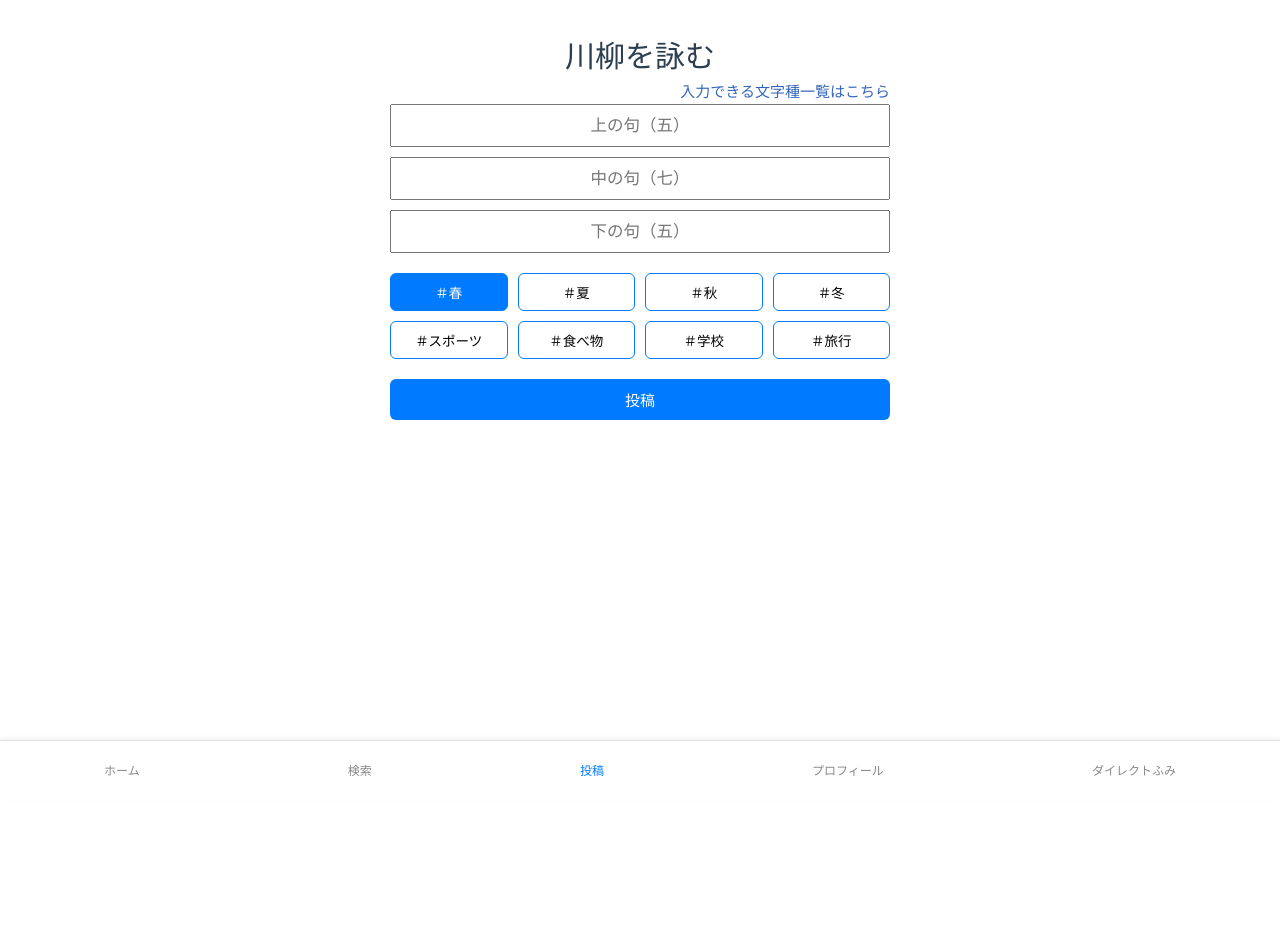
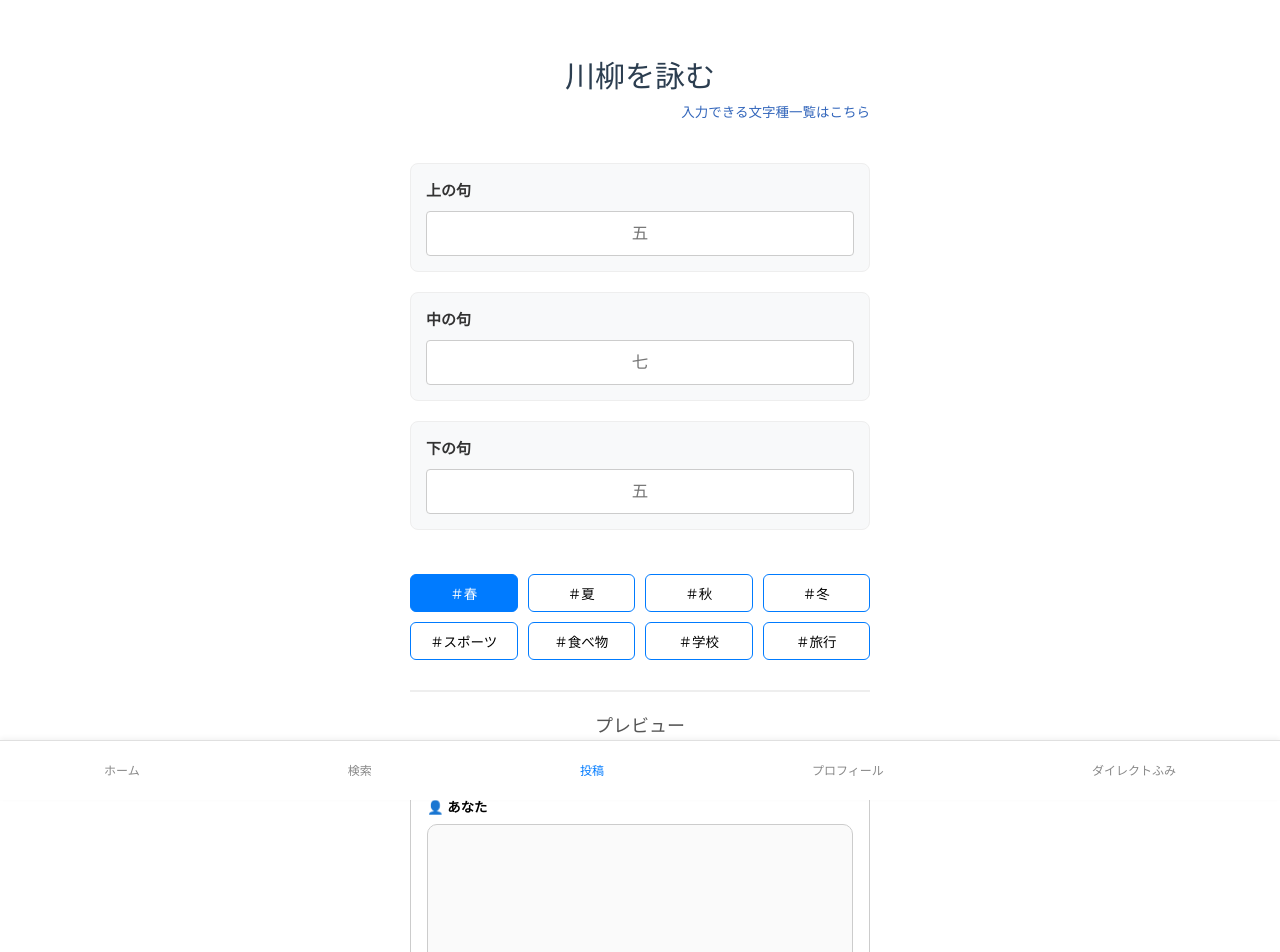
Before and after one commit to Shilomalu/senryu-app-public, a Vue app in the folder frontend/: page /post in a window 1280 px wide. Shown: the top 952 px of the page. Before the commit the page ends 800 px from the top, so only its background shows below. Built offline with nearby package versions, Linux system fonts and the light colour scheme.

Commit message:
プレビュー機能フロントエンド途中

```diff
--- a/frontend/src/components/PostCard.vue
+++ b/frontend/src/components/PostCard.vue
@@ -14,13 +14,29 @@
 
     <div class="poem-wrapper">
       <div class="poem">
+        <template v-if="post.ruby_content && post.ruby_content.length > 0">
+          <!-- 各句 (上・中・下) のループ -->
+          <div v-for="(phrase, pIndex) in post.ruby_content" :key="pIndex" class="post-line">
+             <!-- 単語ごとのループ -->
+             <span v-for="(word, wIndex) in phrase" :key="wIndex" class="word-unit">
+               <ruby v-if="word.ruby">
+                 {{ word.text }}<rt>{{ word.ruby }}</rt>
+               </ruby>
+               <span v-else>{{ word.text }}</span>
+             </span>
+          </div>
+        </template>
+
+        <!-- パターンB: ルビデータがない場合 (旧データ互換) -->
+        <template v-else>
           <p v-for="(line, index) in lines" :key="index" class="post-line">
             {{ line }}
           </p>
+        </template>
       </div>
     </div>
 
-    <div class="actions">
+    <div class="actions" v-if="!isPreview">
       <!-- LikeButton に初期いいね状態とカウントを渡し、toggle 時に post の likesCount を更新 -->
       <LikeButton
         :postId="post.id"
@@ -42,7 +58,7 @@
     </div>
 
 
-    <div v-if="showReplies" class="replies">
+    <div v-if="!isPreview && showReplies" class="replies">
       <div v-if="!replies.length" class="no-replies">返信はありません</div>
         <div v-else class="reply-scroll-container">
           <div v-for="reply in replies" :key="reply.id" class="reply">
@@ -84,6 +100,10 @@ const props = defineProps({
   currentUser: {
     type: Object,
     default: null
+  },
+    isPreview: {
+    type: Boolean,
+    default: false
   }
 });
 
@@ -127,7 +147,10 @@ const handleReplyDeleted = (replyId) => {
 };
 
 const goToProfile = () => {
-  router.push(`/profile/${props.post.user_id}`);
+  // プレビュー中は遷移させない
+  if (!props.isPreview && props.post.user_id) {
+      router.push(`/users/${props.post.user_id}`);
+  }
 };
 </script>
 
@@ -199,6 +222,26 @@ const goToProfile = () => {
   text-align: center;
   color: #000;
 }
+
+.word-unit {
+  display: inline-block; /* 単語ごとのまとまり */
+}
+
+/* ルビのスタイル */
+ruby {
+  ruby-position: over; /* 縦書きでは右側に表示 */
+  display: inline-flex;
+  flex-direction: column; /* 縦書き用 */
+  align-items: center;
+}
+
+rt {
+  font-size: 0.5em; /* ルビのサイズ */
+  color: #555;
+  text-align: center;
+  margin-bottom: -0.4em; /* 文字との距離調整 */
+}
+
 
 .actions {
   display: flex;
--- a/frontend/src/views/CreatePostView.vue
+++ b/frontend/src/views/CreatePostView.vue
@@ -1,10 +1,15 @@
 <script setup>
-import { ref } from 'vue';
+import { ref, reactive, computed } from 'vue';
 import { useRouter } from 'vue-router';
+import axios from 'axios';
+import PostCard from '../components/PostCard.vue';
 
-const content1 = ref(''); // 上の句（5）
-const content2 = ref(''); // 中の句（7）
-const content3 = ref(''); // 下の句（5）
+//こんな感じでJSONでdataの内容を受け取る予定、例[{text: "古池", ruby: "ふるいけ"}, {text: "や", ruby: null}]
+const phrases = reactive([
+  { text: '', data: [] },
+  { text: '', data: [] },
+  { text: '', data: [] }
+]);
 
 const selectedGenre = ref(1);
 const message = ref('');
@@ -21,6 +26,46 @@ const genres = [
   { id : 8, name : '＃旅行'},
 ];
 
+//しんじにバックエンド用のapiを作成依頼(未完了)
+const analyzeText = async (index) => {
+  const text = phrases[index].text;
+  if(!text){
+    phrases[index].data = [];
+    return;
+  }
+
+  try{
+    const res = await axios.post('/api/analyze', {text});
+    phrases[index].data = res.data;
+  }catch(err){
+    console.error('解析失敗', err);
+    phrases[index].data = [{ text: text, ruby: null }];
+  }
+}
+
+const previewPost = computed(() => {
+  const content = phrases.map(p => p.text).join(' ');
+
+  const rubyContent = phrases.map(p => {
+    if (p.data && p.data.length > 0) {
+      return p.data;
+    }
+    return p.text ? [{ text: p.text, ruby: null }] : [];
+  });
+
+  return {
+    id: 'preview',
+    user_id: 0,
+    authorName: 'あなた',
+    content: content,
+    ruby_content: rubyContent, // これで「空っぽ」ではなく「文字データ」が渡る
+    repliesCount: 0,
+    likesCount: 0,
+    genre_id: selectedGenre.value
+  };
+});
+
+//postsを修正すること頼む(未完了)
 const handlePost = async () => {
   const token = localStorage.getItem('token');
   if (!token) {
@@ -29,39 +74,35 @@ const handlePost = async () => {
   }
 
   const senryudata = {
-    content1: content1.value,
-    content2: content2.value,
-    content3: content3.value,
+    content1: phrases[0].text,
+    content2: phrases[1].text,
+    content3: phrases[2].text,
+    ruby: phrases.map(p => p.data),
     genre_id: selectedGenre.value,
   };
 
   try {
-    const res = await fetch('/api/posts', {
-      method: 'POST',
-      headers: {
-        'Content-Type': 'application/json',
-        'Authorization': `Bearer ${token}`,
-      },
-      body: JSON.stringify(senryudata),
+    await axios.post('/api/posts', senryudata, {
+      headers: { Authorization: `Bearer ${token}` }
     });
-    const data = await res.json();
 
-    if (!res.ok) {
-      if (data.errorCode > 0) {
-        let errorMessages = [];
-        if (data.errorCode & 1) errorMessages.push('上の句が5音ではありません。');
-        if (data.errorCode & 2) errorMessages.push('中の句が7音ではありません。');
-        if (data.errorCode & 4) errorMessages.push('下の句が5音ではありません。');
-        throw new Error(errorMessages.join('\n'));
-      } else if (data.errorCode === -1) {
-        throw new Error('記号などが多すぎます。');
-      }
-      throw new Error(data.error || '投稿に失敗しました。');
-    }
     message.value = '投稿しました！';
     setTimeout(() => router.push('/'), 1500);
+
   } catch (err) {
-    message.value = err.message;
+    const errorRes = err.response?.data;
+
+    if (errorRes?.errorCode) {
+        let errorMessages = [];
+        if (errorRes.errorCode & 1) errorMessages.push('上の句が5音ではありません。');
+        if (errorRes.errorCode & 2) errorMessages.push('中の句が7音ではありません。');
+        if (errorRes.errorCode & 4) errorMessages.push('下の句が5音ではありません。');
+        message.value = errorMessages.join('\n');
+    } else if (errorRes?.errorCode === -1) {
+        message.value = '記号などが多すぎます。';
+    } else {
+        message.value = errorRes?.error || errorRes?.message || '投稿に失敗しました。';
+    }
   }
 };
 
@@ -78,12 +119,43 @@ const goDescription = () => {
       <p class="form-text" @click="goDescription">入力できる文字種一覧はこちら</p>
     </div>
     <form @submit.prevent="handlePost">
+    　<div class="input-sections">
+        <!-- 上・中・下の句の入力ループ -->
+        <div v-for="(phrase, index) in phrases" :key="index" class="phrase-group">
+          <label>{{ ['上', '中', '下'][index] }}の句</label>
 
-  <div class="senryu-inputs">
-    <input v-model="content1" type="text" placeholder="上の句（五）" required maxlength="10">
-    <input v-model="content2" type="text" placeholder="中の句（七）" required maxlength="15">
-    <input v-model="content3" type="text" placeholder="下の句（五）" required maxlength="10">
-  </div>
+          <!-- テキスト入力 (変更確定時に解析) -->
+          <input
+            v-model="phrase.text"
+            type="text"
+            :placeholder="['五', '七', '五'][index]"
+            @change="analyzeText(index)"
+            required
+            :maxlength="[10, 15, 10][index]"
+            class="main-input"
+          >
+
+          <!-- ▼ ルビ編集エリア (解析結果がある場合のみ表示) ▼ -->
+          <div v-if="phrase.data.length > 0" class="ruby-edit-area">
+            <p class="ruby-label">ルビの調整 (漢字のみ)</p>
+            <div class="ruby-items">
+              <div v-for="(item, i) in phrase.data" :key="i" class="ruby-item">
+                <!-- 単語の表示 -->
+                <span class="word-surface">{{ item.text }}</span>
+
+                <!-- ルビ入力欄 (ルビがある場合のみ表示) -->
+                <input
+                  v-if="item.ruby !== null"
+                  v-model="item.ruby"
+                  class="ruby-input"
+                >
+                <span v-else class="no-ruby">-</span>
+              </div>
+            </div>
+          </div>
+        </div>
+      </div>
+
 
   <!-- ジャンル選択ボタン -->
   <div class="genre-buttons">
@@ -97,6 +169,13 @@ const goDescription = () => {
     {{ genre.name }}
   </button>
 </div>
+
+      <div class="preview-section">
+        <h2>プレビュー</h2>
+        <p class="preview-note">※実際の表示イメージ</p>
+        <!-- isPreview="true" を渡してボタン等を隠す -->
+        <PostCard :post="previewPost" :isPreview="true" />
+      </div>
 
   <!-- 投稿ボタン -->
   <button type="submit" class="submit-btn">投稿</button>
@@ -112,42 +191,100 @@ const goDescription = () => {
 .form-container {
   max-width: 500px;
   margin: 0 auto;
+  padding: 20px;
+  padding-bottom: 100px;
   text-align: center;
 }
 
-.text-wrapper{
+.page-title {
+  margin-bottom: 10px;
+  font-size: 1.5em;
+  font-weight: bold;
+}
+
+.text-wrapper {
   text-align: right;
+  margin-bottom: 15px;
 }
 .form-text {
   display: inline-block;
   color: #3366bb;
   cursor: pointer;
+  font-size: 0.9em;
 }
-.form-text:hover {
-  text-decoration: underline;
+.form-text:hover { text-decoration: underline; }
+
+.phrase-group {
+  margin-bottom: 20px;
+  padding: 15px;
+  background-color: #f8f9fa;
+  border-radius: 8px;
+  border: 1px solid #eee;
+  text-align: left;
+}
+.phrase-group label {
+  font-weight: bold;
+  display: block;
+  margin-bottom: 8px;
+  color: #333;
+}
+.main-input {
+  width: 100%;
+  padding: 12px;
+  font-size: 1.1em;
+  border: 1px solid #ccc;
+  border-radius: 4px;
+  box-sizing: border-box;
+  text-align: center;
 }
 
-/* 入力欄を縦に並べるスタイル */
-.senryu-inputs {
+/* ルビ編集エリア */
+.ruby-edit-area {
+  margin-top: 12px;
+  background-color: #fff;
+  padding: 10px;
+  border: 1px dashed #ccc;
+  border-radius: 4px;
+}
+.ruby-label { font-size: 0.85em; color: #666; margin-bottom: 8px; }
+
+.ruby-items {
   display: flex;
-  flex-direction: column; /* 縦並びに変更！ */
-  gap: 10px;
-  margin-bottom: 20px;
+  flex-wrap: wrap;
+  gap: 8px;
+  justify-content: center;
 }
-
-.senryu-inputs input {
-  padding: 10px;
-  font-size: 1.1em;
+.ruby-item {
+  display: flex;
+  flex-direction: column;
+  align-items: center;
+  min-width: 30px;
+}
+.word-surface {
+  font-size: 0.9em;
+  font-weight: bold;
+  margin-bottom: 2px;
+}
+.ruby-input {
+  width: 60px;
+  font-size: 0.8em;
   text-align: center;
+  padding: 2px;
+  border: 1px solid #ddd;
+  border-radius: 3px;
+}
+.no-ruby {
+  font-size: 0.8em;
+  color: #ccc;
+  padding: 2px 0;
 }
 
 .genre-buttons {
   display : grid;
   grid-template-columns : repeat(4,1fr);
   gap : 10px;
-  margin-bottom : 20px;
+  margin-bottom : 30px;
 }
-
 .genre-buttons button {
   padding : 8px;
   font-size : 0.9em;
@@ -166,17 +303,36 @@ const goDescription = () => {
   color: white;
 }
 
+/* プレビューエリア */
+.preview-section {
+  margin-bottom: 30px;
+  border-top: 2px solid #eee;
+  padding-top: 20px;
+}
+.preview-section h2 { font-size: 1.2em; margin-bottom: 5px; color: #555; }
+.preview-note { font-size: 0.8em; color: #888; margin-bottom: 15px; }
+
 .submit-btn {
   width: 100%;
-  padding: 10px;
-  font-size: 1em;
+  padding: 14px;
+  font-size: 1.1em;
   background-color: #007bff;
   color: white;
   border: none;
   border-radius: 6px;
   cursor: pointer;
+  font-weight: bold;
+  transition: background-color 0.2s;
 }
-.submit-btn:hover {
-  background-color: #0056b3;
+.submit-btn:hover { background-color: #0056b3; }
+
+.message-display {
+  margin-top: 15px;
+  padding: 10px;
+  border-radius: 5px;
+  background-color: #f8d7da;
+  color: #721c24;
+  white-space: pre-wrap;
+  text-align: center;
 }
 </style>
```
Also changed, not shown: 1 other file (tests, documents, lock files or other folders). Lines whose indentation alone changed are shown as unchanged.
